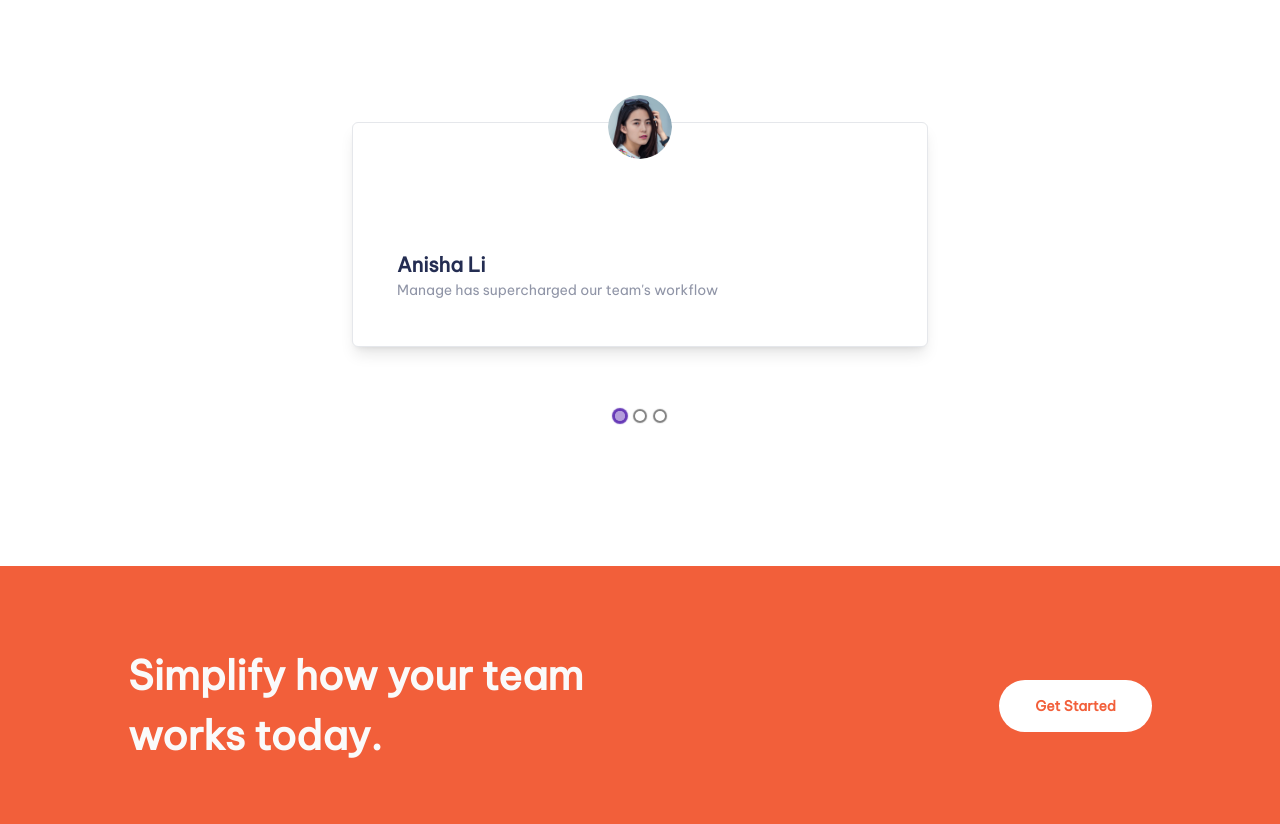
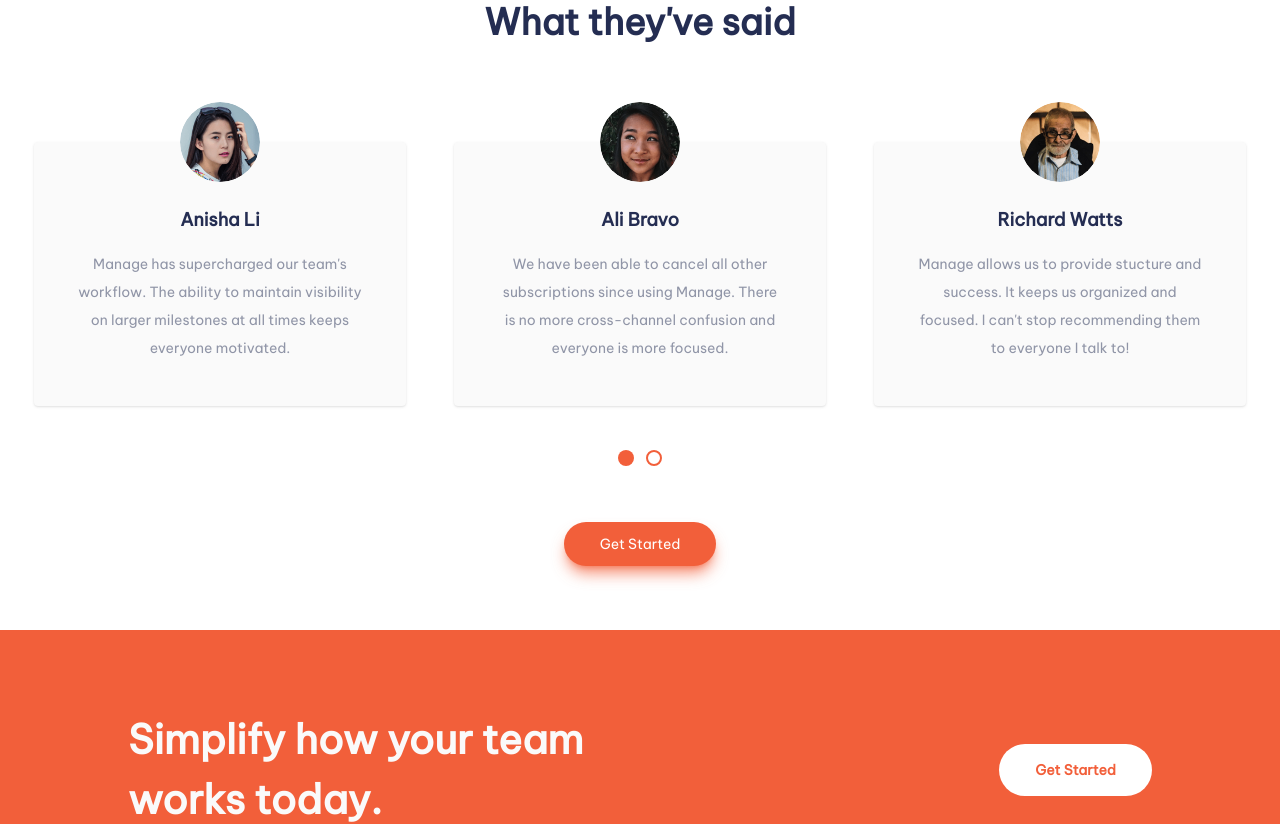
Before and after one commit to michojekunle/agtek, a Next.js app: page /en in a window 1280 px wide. Shown: the part 820-1644 px from the top of the page. Built offline with nearby package versions, Linux system fonts and the light colour scheme; no server answers.

Commit message:
added the what they've said section

```diff
--- a/src/app/[locale]/page.tsx
+++ b/src/app/[locale]/page.tsx
@@ -19,7 +19,7 @@ export default function Home() {
             <p className='text-dark_grayish_blue my-7 md:my-9 text-center md:text-left w-4/5 leading-relaxed'>
               Manage makes it simple for software teams to plan day to day taskswhile keeping the larger team goals in view.
             </p>
-            <Link href='/api/auth/signin' className='rounded-full border px-7 py-3 md:px-9 text-very_light_gray bg-bright_red text-sm md:text-md hover:opacity-75 border-none outline-none shadow-xl shadow-very_pale_red'>Get Started</Link>
+            <Link href='/api/auth/signin' className='rounded-full border px-7 py-3 md:px-9 text-very_light_gray bg-bright_red text-sm md:text-md hover:opacity-75 border-none outline-none shadow-lg shadow-bright_red/70'>Get Started</Link>
           </div>
           <div className='flex-1 flex items-center justify-center md:justify-end'>
             <Image
@@ -29,12 +29,14 @@ export default function Home() {
             />
           </div>
         </div>
-        <div className=''>
-         <TestimonialsCarousel/>
+        <div className='flex flex-col items-center py-16'>
+          <h3 className='text-3xl md:text-4xl text-dark_blue font-extrabold '>{`What they've said`}</h3>
+          <TestimonialsCarousel/>
+          <Link href='/api/auth/signin' className='rounded-full border py-3 px-7 md:px-9 text-white font-medium bg-bright_red text-xs sm:text-sm md:text-md hover:opacity-75 shadow-lg shadow-bright_red/70 border-none outline-none'>Get Started</Link>
         </div>
-        <div className='flex md:flex-row items-center justify-between flex-col py-20  px-4 xs:px-11 md:px-16 lg:px-24 xl:px-32 bg-bright_red'>
-          <h2 className='text-[40px] max-w-[520px] text-very_light_gray font-bold'>Simplify how your team works today.</h2>
-          <button className='rounded-full border px-6 py-3 md:py-4 md:px-9 text-bright_red font-bold bg-white text-xs sm:text-sm md:text-md hover:opacity-90 border-none outline-none '>Get Started</button>
+        <div className='flex md:flex-row items-center justify-between flex-col py-20  px-4 xs:px-11 md:px-16 lg:px-24 xl:px-32 bg-bright_red gap-11'>
+            <h2 className='text-[40px] md:text-left text-center max-w-[520px] text-very_light_gray font-bold'>Simplify how your team works today.</h2>
+            <Link href='/api/auth/signin' className='rounded-full border px-6 py-3 md:py-4 md:px-9 text-bright_red font-bold bg-white text-xs sm:text-sm md:text-md hover:opacity-90 border-none outline-none'>Get Started</Link>
         </div>
         <Footer/>
       </section>
--- a/src/app/components/Card.tsx
+++ b/src/app/components/Card.tsx
@@ -9,21 +9,18 @@ type Props = {
 
 function Card({ name, testimonial, avatar }: Props) {
   return (
-    <div className='bg-white rounded-md shadow-lg border pt-32 p-11 relative my-11 w-full max-w-xl'>
-        <div className='absolute -top-7 left-2/4 -translate-x-2/4'>
+    <div className='bg-very_light_gray rounded shadow pt-16 p-11 relative my-11 w-full max-w-xl flex items-center flex-col mx-6 text-center'>
+        <div className='absolute -top-10 left-2/4 -translate-x-2/4'>
             <Image
                 src={avatar}
                 alt="avatar"
                 width={500}
                 height={500}
-                className='rounded-full w-16 h-16'
+                className='rounded-full w-20 h-20'
             />
         </div>
-        <h4 className='text-dark_blue font-extrabold ms:text-lg text-xl'>{name}</h4>
-        <p className='leading-relaxed md:text-md text-sm text-dark_grayish_blue'>{testimonial}</p>
-        <div className=''>
-
-        </div>
+        <h4 className='text-dark_blue font-extrabold text-md md:text-lg'>{name}</h4>
+        <p className='leading-loose mt-4 md:text-md text-sm text-dark_grayish_blue'>{testimonial}</p>
     </div>
   )
 }
--- a/src/app/components/TestimonialsCarousel.tsx
+++ b/src/app/components/TestimonialsCarousel.tsx
@@ -10,12 +10,40 @@ function myArrow({ type, onClick, isEdge }) {
   }
 
 function TestimonialsCarousel({}: Props) {
+    const breakPoints = [
+        { width: 1, itemsToShow: 1 },
+        { width: 550, itemsToShow: 2 },
+        { width: 850, itemsToShow: 3 },
+      ]
   return (
-    <div className='w-full py-24'>
-    <Carousel itemsToShow={1} renderArrow={myArrow} className='py-11'>
-      <Card avatar='/assets/images/avatar-anisha.png' testimonial="Manage has supercharged our team's workflow" name='Anisha Li'/>
-      <Card avatar='/assets/images/avatar-anisha.png' testimonial="Manage has supercharged our team's workflow" name='Anisha Li'/>
-      <Card avatar='/assets/images/avatar-anisha.png' testimonial="Manage has supercharged our team's workflow" name='Anisha Li'/>
+    <div className='w-full py-3'>
+    <Carousel
+        itemsToShow={3}
+        renderArrow={myArrow}
+        className='py-11'
+        renderPagination={({ pages, activePage, onClick }) => {
+            return (
+              <div className="flex gap-3 items-center">
+                {pages.map(page => {
+                  const isActivePage = activePage === page
+                  return (
+                    <div
+                      key={page}
+                      onClick={() => onClick(page)}
+                      active={isActivePage}
+                      className={`${isActivePage ? 'bg-bright_red' : 'bg-transparent border-2 border-bright_red' } w-3 h-3 md:w-4 md:h-4 rounded-full cursor-grab`}
+                    />
+                  )
+                })}
+              </div>
+            )
+          }}
+          breakPoints={breakPoints}
+    >
+      <Card avatar='/assets/images/avatar-anisha.png' testimonial="Manage has supercharged our team's workflow. The ability to maintain visibility on larger milestones at all times keeps everyone motivated." name='Anisha Li'/>
+      <Card avatar='/assets/images/avatar-ali.png' testimonial="We have been able to cancel all other subscriptions since using Manage. There is no more cross-channel confusion and everyone is more focused." name='Ali Bravo'/>
+      <Card avatar='/assets/images/avatar-richard.png' testimonial="Manage allows us to provide stucture and success. It keeps us organized and focused. I can't stop recommending them to everyone I talk to!" name='Richard Watts'/>
+      <Card avatar='/assets/images/avatar-shanai.png' testimonial="Their Software allow us to track, manage and collaborate on our projects from anywhere. It keeps the whole team in-sync without being intrusive" name='Shanai Gough'/>
     </Carousel>
   </div>
   )
```
